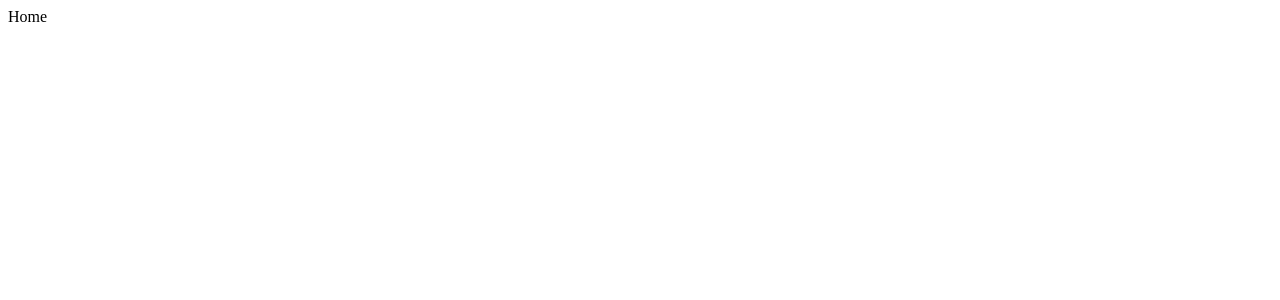
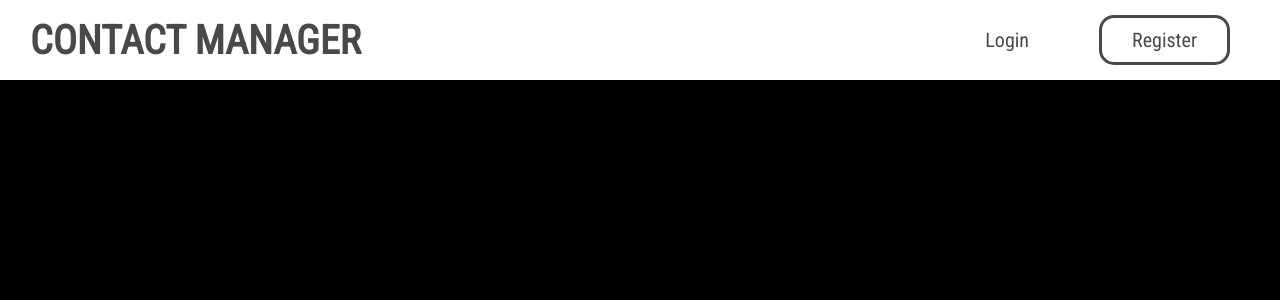
Before and after one commit to manish465/react-contact-manager, a React (Create React App) app: page / in a window 1280 px wide. Shown: the top 300 px of the page. Built offline with nearby package versions, Linux system fonts and the light colour scheme.

Commit message:
added navbar

```diff
--- a/src/App.js
+++ b/src/App.js
@@ -1,15 +1,22 @@
+import "./styles.scss";
+
 import { Route, Routes } from "react-router-dom";
+
 import Home from "./pages/Home";
 import Login from "./pages/Login";
 import Register from "./pages/Register";
+import NavBar from "./components/NavBar";
 
 const App = () => {
     return (
-        <Routes>
-            <Route path="/" element={<Home />} />
-            <Route path="/login" element={<Login />} />
-            <Route path="/register" element={<Register />} />
-        </Routes>
+        <>
+            <NavBar />
+            <Routes>
+                <Route path="/" element={<Home />} />
+                <Route path="/login" element={<Login />} />
+                <Route path="/register" element={<Register />} />
+            </Routes>
+        </>
     );
 };
 
--- /dev/null
+++ b/src/components/NavBar.js
@@ -0,0 +1,23 @@
+import { Link } from "react-router-dom";
+
+const NavBar = () => {
+    return (
+        <nav>
+            <Link to="/">
+                <h1 className="hover-anmiation">CONTACT MANAGER</h1>
+            </Link>
+            <div>
+                <Link to="/login">
+                    <button className="secondary hover-anmiation">Login</button>
+                </Link>
+                <Link to="/register">
+                    <button className="primary hover-anmiation">
+                        Register
+                    </button>
+                </Link>
+            </div>
+        </nav>
+    );
+};
+
+export default NavBar;
--- /dev/null
+++ b/src/styles.scss
@@ -0,0 +1,63 @@
+@import url("https://fonts.googleapis.com/css2?family=Roboto+Condensed&display=swap");
+
+* {
+    margin: 0;
+    padding: 0;
+    box-sizing: border-box;
+    font-family: "Roboto Condensed", sans-serif;
+}
+
+body {
+    background-color: #000000;
+}
+
+.hover-anmiation {
+    transform: translate(0, 0);
+    transition: 200ms ease-out 0.1s transform;
+
+    &:hover {
+        transform: translate(5px, -2px);
+    }
+}
+
+nav {
+    background-color: #ffffff;
+    height: 80px;
+    display: flex;
+    align-items: center;
+    justify-content: space-between;
+    padding: 0 30px;
+
+    h1 {
+        color: #494949;
+        cursor: pointer;
+        font-size: 40px;
+        font-weight: 900;
+    }
+
+    button {
+        padding: 10px 30px;
+        margin: 0 20px;
+        border-radius: 15px;
+        outline: none;
+        cursor: pointer;
+        font-size: 20px;
+        font-family: 700;
+        background-color: transparent;
+    }
+
+    .secondary {
+        border: none;
+        color: #494949;
+    }
+
+    .primary {
+        border: 3px solid #494949;
+        color: #494949;
+    }
+}
+
+a:-webkit-any-link {
+    text-decoration: none;
+    color: inherit;
+}
```
